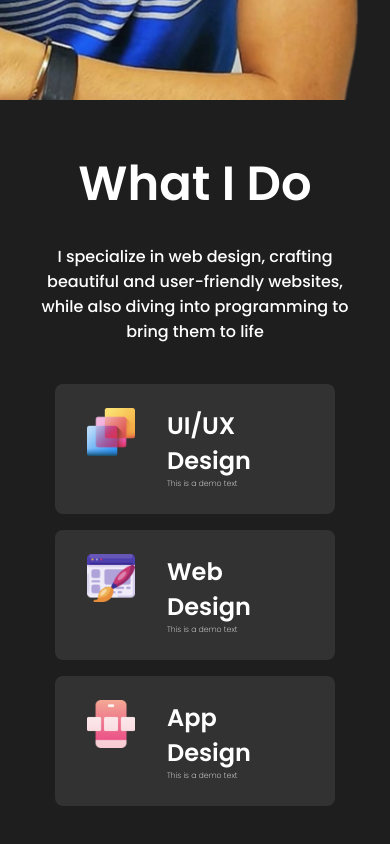
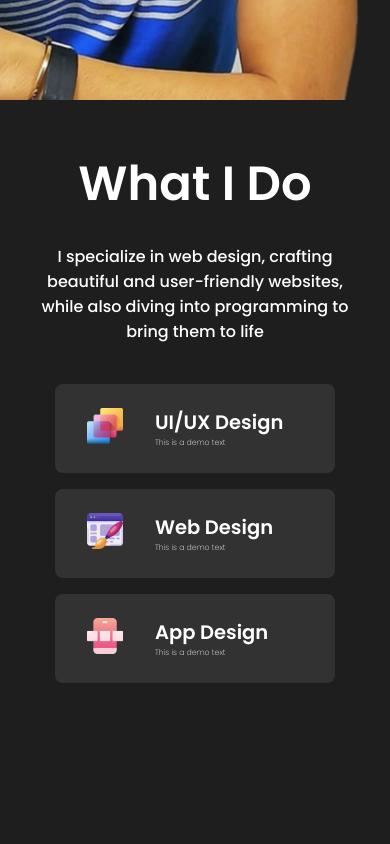
Before and after one commit to Jimzon/React-Portfolio, a React (Create React App) app: page / in a window 390 px wide. Shown: the part 760-1604 px from the top of the page. After the commit the page ends 1483 px from the top, so only its background shows below. Built offline with nearby package versions, Linux system fonts and the light colour scheme.

Commit message:
skills components draft

```diff
--- a/src/components/Skills/skills.css
+++ b/src/components/Skills/skills.css
@@ -50,3 +50,15 @@
     font-size: 2vw;
   }
 }
+@media screen and (max-width: 480px) {
+  .skillBarText > p {
+    font-size: 2vw;
+  }
+  .skillBarImg {
+    height: 2.25rem;
+    width: 2.25rem;
+  }
+  .skillBarText > h2 {
+    font-size: 5vw;
+  }
+}
```
